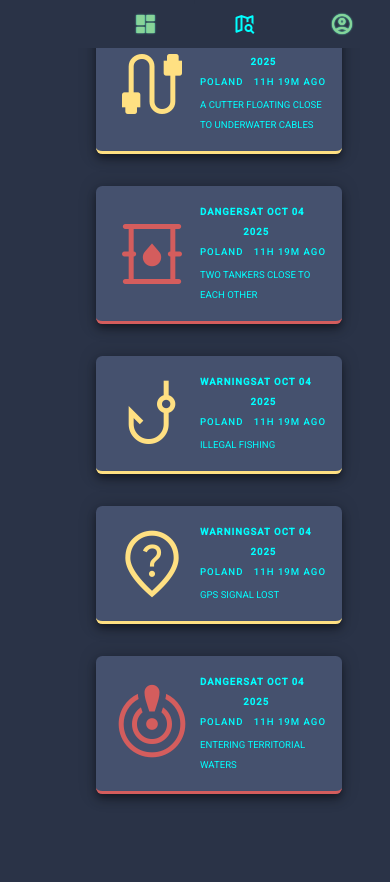
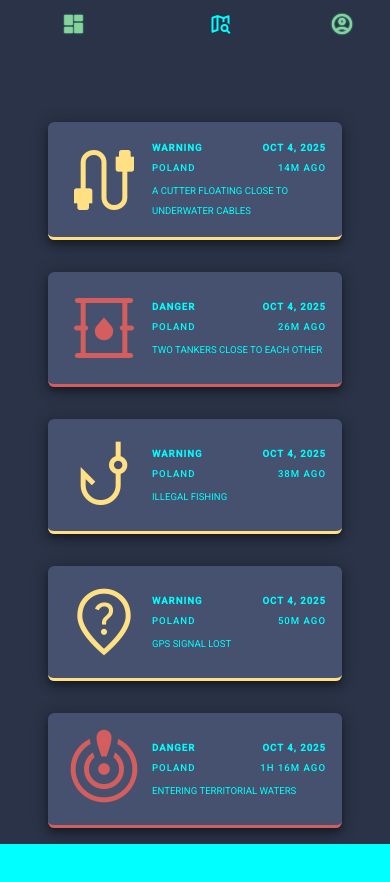
Before and after one commit to Jagiello95/hackyeah2025, an Angular app: page / in a window 390 px wide. Shown: the top 882 px of the page. After the commit the page ends 844 px from the top, so only its background shows below. Built offline with nearby package versions, Linux system fonts and the light colour scheme; no server answers.

Commit message:
fix ws updates

```diff
--- a/package.json
+++ b/package.json
@@ -31,6 +31,7 @@
     "@angular/platform-browser": "^20.2.0",
     "@angular/router": "^20.2.0",
     "@turf/turf": "^7.2.0",
+    "date-fns": "^4.1.0",
     "maplibre-gl": "^5.8.0",
     "rxjs": "~7.8.0",
     "tslib": "^2.3.0",
--- a/src/app/app.scss
+++ b/src/app/app.scss
@@ -50,7 +50,11 @@
 @media only screen and (max-width: 600px) {
   .content {
     flex-direction: column !important;
-    padding-bottom: 6rem;
+    // padding-bottom: 6rem;
+  }
+
+  .route {
+    margin: 0;
   }
 }
 
--- a/src/app/components/dashboard/dashboard.html
+++ b/src/app/components/dashboard/dashboard.html
@@ -19,7 +19,7 @@
     <div class="card-content">
       <div class="header">
         <span>{{ alert.alerT_TYPE === 'DANGER' ? 'DANGER' : 'WARNING' }}</span
-        ><span>{{ alert.timestamp }}</span>
+        ><span>{{ alert.timestamp | date }}</span>
       </div>
       <div class="label mb-1">
         <span>{{ alert.position }}</span
--- a/src/app/components/dashboard/dashboard.scss
+++ b/src/app/components/dashboard/dashboard.scss
@@ -7,6 +7,7 @@
 .card.init {
   margin: 1rem var(--page-spacing-md);
   transition: opacity 0.3s;
+  min-width: 240px;
 
   &:hover {
     // .mat-icon {
@@ -22,6 +23,10 @@
   :host {
     flex-direction: column;
     padding: 0 !important;
+  }
+
+  .card-container {
+    margin-top: 2rem;
   }
 }
 
--- a/src/app/components/dashboard/dashboard.ts
+++ b/src/app/components/dashboard/dashboard.ts
@@ -1,7 +1,7 @@
 import { Component, inject } from '@angular/core';
 import { alertShipIds, initBounceTimeout } from '../constants';
 import { Navigation } from '../../services/navigation';
-import { filter, take } from 'rxjs';
+import { filter, forkJoin, Observable, take } from 'rxjs';
 import { API } from '../../services/api';
 import { MatIconModule } from '@angular/material/icon';
 import { AlertType } from '../../models/alert.model';
@@ -9,10 +9,11 @@ import { MatSlideToggleModule } from '@angular/material/slide-toggle';
 import { Router, RouterModule } from '@angular/router';
 import { Store } from '../../services/store';
 import { ThreatType } from '../../models/alert.enum';
+import { DatePipe } from '@angular/common';
 
 @Component({
   selector: 'app-dashboard',
-  imports: [MatIconModule, MatSlideToggleModule, RouterModule],
+  imports: [MatIconModule, MatSlideToggleModule, RouterModule, DatePipe],
   templateUrl: './dashboard.html',
   styleUrl: './dashboard.scss',
 })
@@ -44,6 +45,10 @@ export class Dashboard {
       this.alerts = alerts.map((alert, i) => ({ ...alert, id: i }));
       console.log(alerts);
     });
+
+    // this.api.getOpenApiAlerts().subscribe((res) => {
+    //   console.log('--->', res);
+    // });
   }
 
   public onCardClick(alert: AlertType) {
@@ -63,6 +68,8 @@ export class Dashboard {
         return 'oil_barrel';
       case ThreatType.territorial:
         return 'crisis_alert';
+      case ThreatType.ai:
+        return 'satellite_alt';
     }
 
     return 'earthquake';
@@ -86,4 +93,8 @@ export class Dashboard {
     const result = parts.join(' ');
     return isPast ? `${result} ago` : `in ${result}`;
   }
+
+  public getAIAlerts(): Observable<AlertType[]> {
+    return this.api.getOpenApiAlerts();
+  }
 }
--- a/src/app/components/map/map.ts
+++ b/src/app/components/map/map.ts
@@ -88,7 +88,7 @@ export class MapComponent {
       setTimeout(() => {
         this.updateMap();
         this.loadMarineTraffic();
-      });
+      }, 500);
     }, this.afterViewTimeout);
   }
 
@@ -279,11 +279,9 @@ export class MapComponent {
               console.log('here');
             }
             this.addSonarElement([ship.lng, ship.lat], false, 1, true);
-
-            this.updateMap();
-
             // Store/update ship
             this.shipsMap.set(ship.mmsi, ship);
+            this.updateMap();
 
             // this.ships.push(json);
           } catch (err) {
--- a/src/app/components/map/mock-alerts.ts
+++ b/src/app/components/map/mock-alerts.ts
@@ -1,5 +1,7 @@
 import { ThreatType } from '../../models/alert.enum';
 import { AlertType } from '../../models/alert.model';
+
+import { subMinutes } from 'date-fns';
 
 export const MOCK_ALERTS: AlertType[] = [
   {
@@ -9,7 +11,7 @@ export const MOCK_ALERTS: AlertType[] = [
     zoomLevel: 12,
     type: ThreatType.cable,
     position: 'Poland',
-    timestamp: new Date().toDateString(),
+    timestamp: subMinutes(new Date(), 14).toISOString(),
   },
   {
     alerT_TYPE: 'DANGER',
@@ -18,7 +20,7 @@ export const MOCK_ALERTS: AlertType[] = [
     zoomLevel: 10,
     type: ThreatType.tankers,
     position: 'Poland',
-    timestamp: new Date().toDateString(),
+    timestamp: subMinutes(new Date(), 26).toISOString(),
   },
   {
     alerT_TYPE: 'WARNING',
@@ -27,7 +29,7 @@ export const MOCK_ALERTS: AlertType[] = [
     zoomLevel: 6,
     type: ThreatType.fishing,
     position: 'Poland',
-    timestamp: new Date().toDateString(),
+    timestamp: subMinutes(new Date(), 38).toISOString(),
   },
   {
     alerT_TYPE: 'WARNING',
@@ -43,7 +45,7 @@ export const MOCK_ALERTS: AlertType[] = [
     zoomLevel: 4,
     type: ThreatType.spoof,
     position: 'Poland',
-    timestamp: new Date().toDateString(),
+    timestamp: subMinutes(new Date(), 50).toISOString(),
   },
   {
     alerT_TYPE: 'DANGER',
@@ -53,6 +55,6 @@ export const MOCK_ALERTS: AlertType[] = [
     zoomLevel: 6,
     type: ThreatType.territorial,
     position: 'Poland',
-    timestamp: new Date().toDateString(),
+    timestamp: subMinutes(new Date(), 76).toISOString(),
   },
 ];
--- a/src/app/components/sidebar/sidebar.scss
+++ b/src/app/components/sidebar/sidebar.scss
@@ -34,3 +34,30 @@
     word-break: break-all;
   }
 }
+
+@media only screen and (max-width: 600px) {
+  :host {
+    top: unset;
+    height: 15rem !important;
+    bottom: 0;
+
+    &.is-sidebar-expanded {
+      width: 100% !important;
+    }
+
+    .sidebar__container {
+      padding: 0.5rem 1.5rem;
+    }
+
+    .sidebar__content {
+      display: flex;
+      flex-direction: row;
+      flex-wrap: wrap;
+
+      &__label {
+        margin-bottom: 1rem;
+        min-width: 10rem;
+      }
+    }
+  }
+}
--- a/src/app/components/sidenav/sidenav.scss
+++ b/src/app/components/sidenav/sidenav.scss
@@ -26,6 +26,7 @@
     .nav-option--menu {
       margin: auto 2rem auto;
       flex: 0;
+      display: none;
     }
 
     .menu-icons {
--- a/src/app/models/alert.enum.ts
+++ b/src/app/models/alert.enum.ts
@@ -4,4 +4,5 @@ export enum ThreatType {
   fishing,
   spoof,
   territorial,
+  ai,
 }
--- a/src/app/services/api.ts
+++ b/src/app/services/api.ts
@@ -38,4 +38,8 @@ export class API {
       `'https://nominatim.openstreetmap.org/search.php?q=Poland&polygon_geojson=1&format=json';`
     );
   }
+
+  public getOpenApiAlerts(): Observable<any> {
+    return this.httpClient.post<any[]>(`${this.API}/openaiapirequest/alerts`, {});
+  }
 }
```
Also changed, not shown: 1 other file (tests, documents, lock files or other folders).
